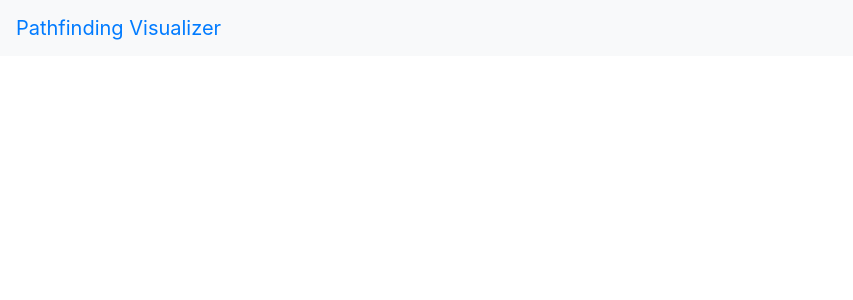
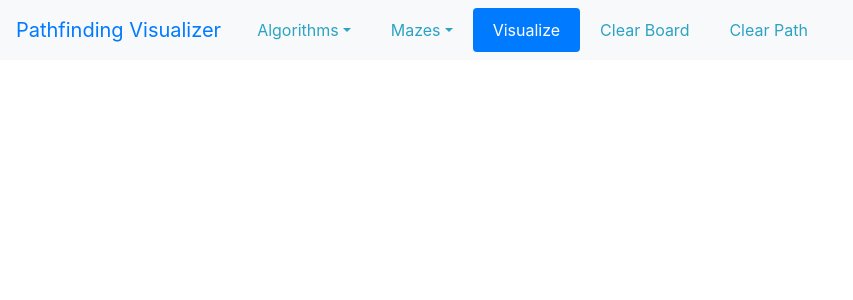
Before and after one commit to ala-bouzeghaia/pathfinding-visualizer, a React (Create React App) app: page / in a window 1280 px wide. Shown: the top 300 px of the page, without its empty margins (0-853 px from the left). Built offline with nearby package versions, Linux system fonts and the light colour scheme.

Commit message:
updated navbar

```diff
--- a/src/App.css
+++ b/src/App.css
@@ -36,3 +36,31 @@
     transform: rotate(360deg);
   }
 }
+
+.link-button {
+  background-color: transparent;
+  border: none;
+  cursor: pointer;
+  text-decoration: none;
+  display: inline;
+  margin: 0;
+  padding: 10px 20px 10px 20px;
+  color: #2ca3c4;
+}
+
+.link-button:hover {
+  color: #1958a0;
+}
+.link-button:focus {
+  text-decoration: none;
+}
+
+.visualize-button {
+  background-color: #1958a0;
+  border: none;
+  cursor: pointer;
+  text-decoration: none;
+  display: inline;
+  margin: 0;
+  padding: 10px 20px 10px 20px;
+}
--- a/src/App.js
+++ b/src/App.js
@@ -1,6 +1,7 @@
 import React from 'react';
 import { BrowserRouter as Router} from 'react-router-dom';
 import 'bootstrap/dist/css/bootstrap.min.css';
+import 'bootstrap';
 import './App.css';
 import Navbar from './components/navbar';
 
--- a/src/components/navbar.js
+++ b/src/components/navbar.js
@@ -4,7 +4,49 @@ import {Link} from 'react-router-dom';
 const Navbar = () => {
     return(
         <nav className = "navbar navbar-expand-lg bg-light">
-            {<Link to="/" className="navbar-brand">Pathfinding Visualizer </Link> }
+            <Link to="/" className="navbar-brand">Pathfinding Visualizer </Link>
+
+            <div className="collapse navbar-collapse" >
+                <ul className="nav nav-pills">
+                    <li className="nav-item dropdown">
+                    <button className="link-button nav-link dropdown-toggle"
+                        data-toggle="dropdown"
+                        aria-haspopup="true"
+                        aria-expanded="false">Algorithms</button>
+                    <div className="dropdown-menu">
+                        <button className="dropdown-item" >Action</button>
+                        <button className="dropdown-item" >Another action</button>
+                        <button className="dropdown-item" >Something else here</button>
+                    </div>
+                    </li>
+
+                    <li className="nav-item dropdown">
+                    <button className="link-button nav-link dropdown-toggle"
+                        data-toggle="dropdown"
+                        aria-haspopup="true"
+                        aria-expanded="false">Mazes</button>
+                    <div className="dropdown-menu">
+                        <button className="dropdown-item" >Action</button>
+                        <button className="dropdown-item" >Another action</button>
+                        <button className="dropdown-item" >Something else here</button>
+                    </div>
+                    </li>
+
+                    <li className="nav-item">
+                        <button className="visualize-button nav-link active">Visualize </button>
+                    </li>
+
+                    <li className="nav-item">
+                        <button className="link-button" >Clear Board </button>
+                    </li>
+
+                    <li className="nav-item">
+                        <button className="link-button" >Clear Path </button>
+                    </li>
+                </ul>
+
+            </div>
+
 
 
         </nav>
```
Also changed, not shown: package.json (+6 -1 lines), 1 other file (tests, documents, lock files or other folders).
